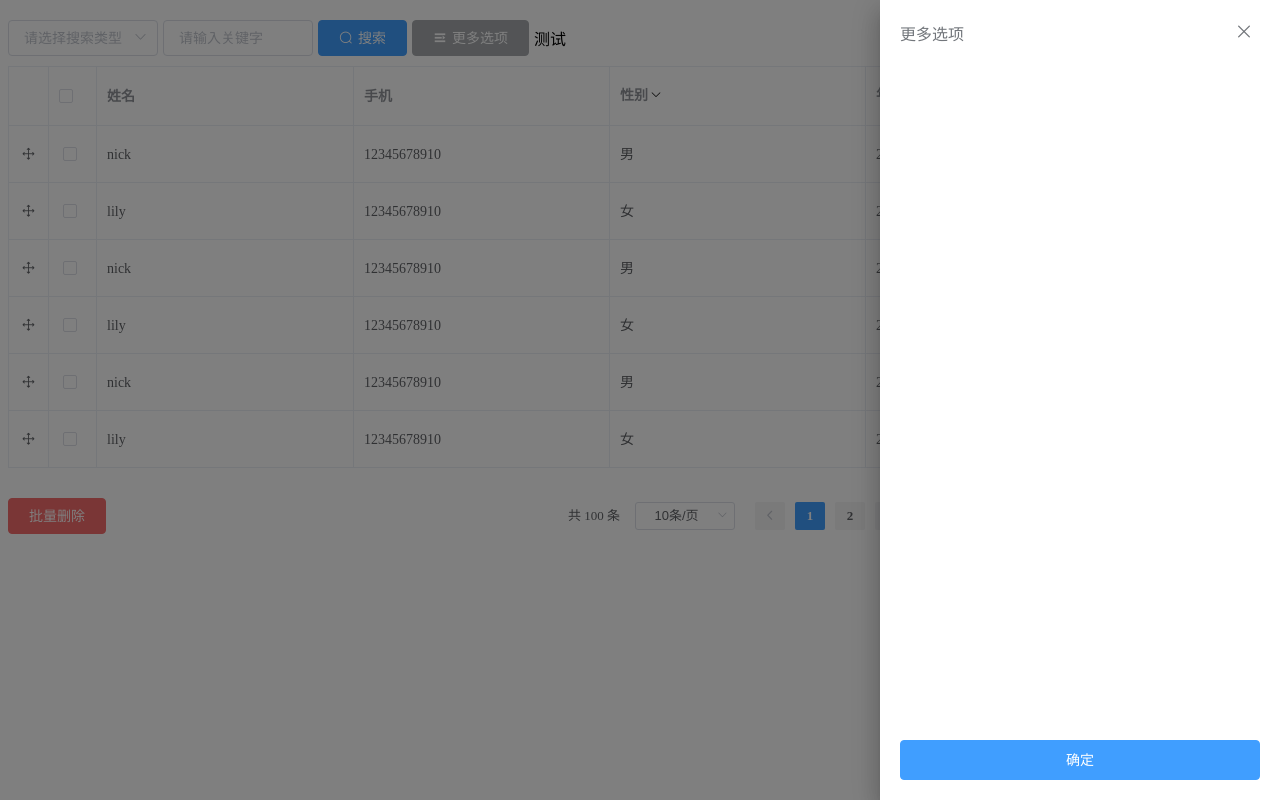
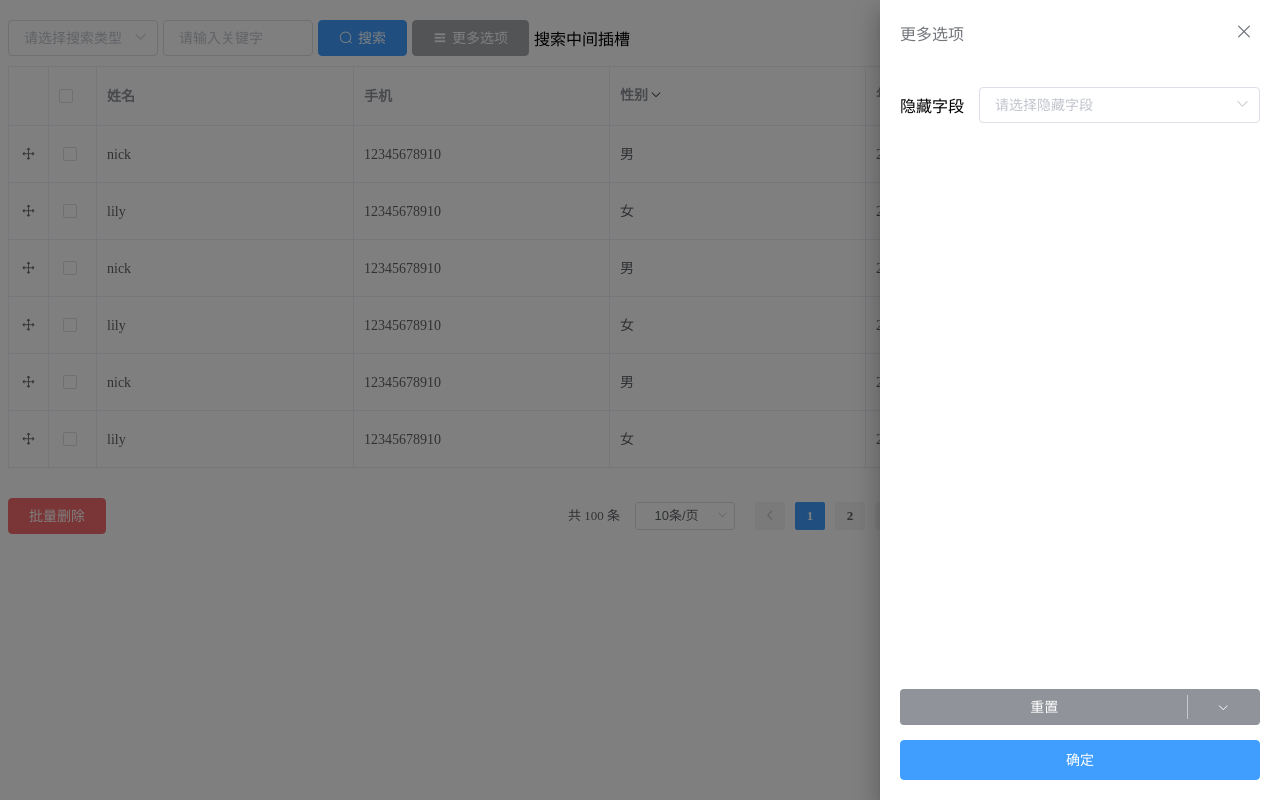
Before and after one commit to Nick742037091/simple-element, a Vue app: page / in a window 1280 px wide. Both pictures are taken after a click on the button "更多选项". Built offline with nearby package versions, Linux system fonts and the light colour scheme.

Commit message:
improvement: com-table隐藏筛选和重置放到侧弹菜单中

```diff
--- a/examples/App.vue
+++ b/examples/App.vue
@@ -21,12 +21,13 @@
       show-add
       show-mutil-del
       draggable
+      :auto-reset="false"
       @getList="getList"
       @onAdd="showDialog = true"
       @onMoreSubmit="getList"
     >
-      <div slot="search-middle">测试</div>
-      <template slot="table-custom" slot-scope="{row,colKey}">
+      <div slot="search-middle">搜索中间插槽</div>
+      <template slot="table-custom" slot-scope="{ row, colKey }">
         <div v-if="colKey === 'operation'">
           <el-button type="primary" size="small">编辑</el-button>
         </div>
--- a/packages/com-table/index.vue
+++ b/packages/com-table/index.vue
@@ -32,21 +32,43 @@
           class="search-btn"
           icon="el-icon-search"
           @click="onSearch"
-        >搜索</el-button>
+          >搜索</el-button
+        >
         <el-button
           v-if="showMoreBtn"
-          :icon="showMore?'el-icon-s-unfold':'el-icon-s-fold'"
+          :icon="showMore ? 'el-icon-s-unfold' : 'el-icon-s-fold'"
           type="info"
           class="show-more-btn"
           :size="controlSize"
           @click="showMore = !showMore"
-        >更多选项</el-button>
+          >更多选项</el-button
+        >
       </div>
       <div class="middle-block">
         <slot name="search-middle" />
       </div>
 
       <div class="right-block">
+        <el-button
+          v-if="showAdd"
+          type="success"
+          :size="controlSize"
+          class="add-btn"
+          icon="el-icon-circle-plus-outline"
+          @click="$emit('onAdd')"
+          >新增</el-button
+        >
+      </div>
+    </div>
+    <el-drawer
+      :visible.sync="showMore"
+      title="更多选项"
+      v-bind="getMoreBlockProp()"
+    >
+      <div class="more-options-drawer flex-main">
+        <div class="flex-main">
+          <div class="hidden-select-block">
+            <div>隐藏字段</div>
             <el-select
               v-if="showHide"
               :size="controlSize"
@@ -64,41 +86,35 @@
                 :value="item"
               />
             </el-select>
+          </div>
+          <slot name="more-options"></slot>
+        </div>
+
+        <div class="btn-block">
           <el-dropdown
             v-if="showHide"
             :size="controlSize"
+            type="info"
             class="hidden-reset"
+            split-button
             @command="onResetCommand"
+            @click="onResetClick"
           >
-          <el-button
-            type="primary"
-            :size="controlSize"
-            class="hidden-reset-btn"
-            icon="el-icon-arrow-down"
-          >重置</el-button>
+            重置
             <el-dropdown-menu slot="dropdown">
-            <el-dropdown-item command="filter" icon="el-icon-arrow-down">重置筛选项</el-dropdown-item>
-            <el-dropdown-item command="search" divided icon="el-icon-search">重置搜索</el-dropdown-item>
-            <el-dropdown-item command="sort" divided icon="el-icon-sort">重置排序</el-dropdown-item>
+              <el-dropdown-item command="filter" icon="el-icon-arrow-down">
+                重置筛选项
+              </el-dropdown-item>
+              <el-dropdown-item command="search" divided icon="el-icon-search">
+                重置搜索
+              </el-dropdown-item>
+              <el-dropdown-item command="sort" divided icon="el-icon-sort">
+                重置排序
+              </el-dropdown-item>
             </el-dropdown-menu>
           </el-dropdown>
-        <el-button
-          v-if="showAdd"
-          type="success"
-          :size="controlSize"
-          class="add-btn"
-          icon="el-icon-circle-plus-outline"
-          @click="$emit('onAdd')"
-        >新增</el-button>
+          <el-button type="primary" @click="onMoreSumbit">确定</el-button>
         </div>
-    </div>
-    <el-drawer :visible.sync="showMore" title="更多选项" v-bind="getMoreBlockProp()">
-      <div class="more-options-drawer flex-main">
-        <div class="flex-main">
-          <slot name="more-options"></slot>
-        </div>
-
-        <el-button type="primary" @click="onMoreSumbit">确定</el-button>
       </div>
     </el-drawer>
     <!-- 表格区域 -->
@@ -131,7 +147,9 @@
           :formatter="tableFormatter"
           :filters="tableFilters && tableFilters(val.field)"
           :filtered-value="filterValue(val.field)"
-          :filter-multiple="tableFilterMultiple && tableFilterMultiple[val.field]"
+          :filter-multiple="
+            tableFilterMultiple && tableFilterMultiple[val.field]
+          "
           :sortable="val.sortable"
           :width="val.width"
           :key="'table-column-' + key"
@@ -158,7 +176,9 @@
           :formatter="tableFormatter"
           :filters="tableFilters && tableFilters(val.field)"
           :filtered-value="filterValue(val.field)"
-          :filter-multiple="tableFilterMultiple && tableFilterMultiple[val.field]"
+          :filter-multiple="
+            tableFilterMultiple && tableFilterMultiple[val.field]
+          "
           :sortable="val.sortable"
           :width="val.width"
           :key="'table-column-' + key"
@@ -168,7 +188,13 @@
     <!-- 底部分页导航栏 -->
     <div v-if="showPagination" class="pagination-container">
       <div class="flex-main flex-row">
-        <el-button v-if="showMutilDel" :size="controlSize" type="danger" @click="onMutilDelete">批量删除</el-button>
+        <el-button
+          v-if="showMutilDel"
+          :size="controlSize"
+          type="danger"
+          @click="onMutilDelete"
+          >批量删除</el-button
+        >
         <slot name="bottom" />
       </div>
       <el-pagination
@@ -247,7 +273,11 @@ export default {
       type: Boolean,
       default: false
     },
-
+    // 重置之后是否回调getList事件
+    autoReset: {
+      type: Boolean,
+      default: true
+    },
     /******** 表格属性 *********/
     // 表格数据
     tableData: {
@@ -478,7 +508,7 @@ export default {
           break
         case 'filter':
           // 重置过滤
-          if (isEmptyObj(this.sortParams)) return
+          if (isEmptyObj(this.filterParams)) return
           this.$emit('update:filterParams', {})
           this.$refs.dataTable.clearFilter()
           break
@@ -491,11 +521,26 @@ export default {
         default:
           break
       }
-
       // 重置会重新请求数据，需要重置勾选项
       this.$refs.dataTable.clearSelection()
       this.$emit('update:pagination', { ...this.pagination, page: 1 })
+      this.$emit('onReset')
+      if (this.autoReset) {
         this.$emit('getList')
+      }
+    },
+    // 全部重置按钮
+    onResetClick() {
+      this.searchKey = ''
+      this.searchWord = ''
+      this.$emit('update:filterParams', {})
+      this.$refs.dataTable.clearFilter()
+      this.$refs.dataTable.clearSort()
+      this.$refs.dataTable.clearSelection()
+      this.$emit('onReset')
+      if (this.autoReset) {
+        this.$emit('getList')
+      }
     },
     // 批量删除功能
     onMutilDelete() {
@@ -558,14 +603,8 @@ export default {
   .right-block {
     @include flex-row;
     @include align-center;
-    .hidden-select,
-    .hidden-reset,
     .add-btn {
       margin-right: 5px;
-    }
-    .hidden-select {
-      max-width: 195px;
-      min-width: 120px;
     }
   }
 }
@@ -579,6 +618,25 @@ export default {
 .more-options-drawer {
   @include flex-column;
   padding: 10px 20px 20px;
+
+  .hidden-select-block {
+    @include flex-row;
+    @include align-center;
+    .hidden-select {
+      @include flex-main;
+      margin-left: 15px;
+    }
+  }
+  .btn-block {
+    @include flex-column;
+    .hidden-reset {
+      margin-bottom: 15px;
+      // width: 100%;
+      .el-button {
+        @include flex-main;
+      }
+    }
+  }
 }
 </style>
 
@@ -603,5 +661,20 @@ export default {
   .el-drawer__body {
     @include flex-column;
   }
+  .more-options-drawer {
+    .btn-block {
+      .hidden-reset {
+        .el-button-group {
+          @include flex-row;
+          .el-button {
+            flex: 4;
+          }
+          .el-dropdown__caret-button {
+            flex: 1;
+          }
+        }
+      }
+    }
+  }
 }
 </style>
```
Lines whose indentation alone changed are shown as unchanged.
